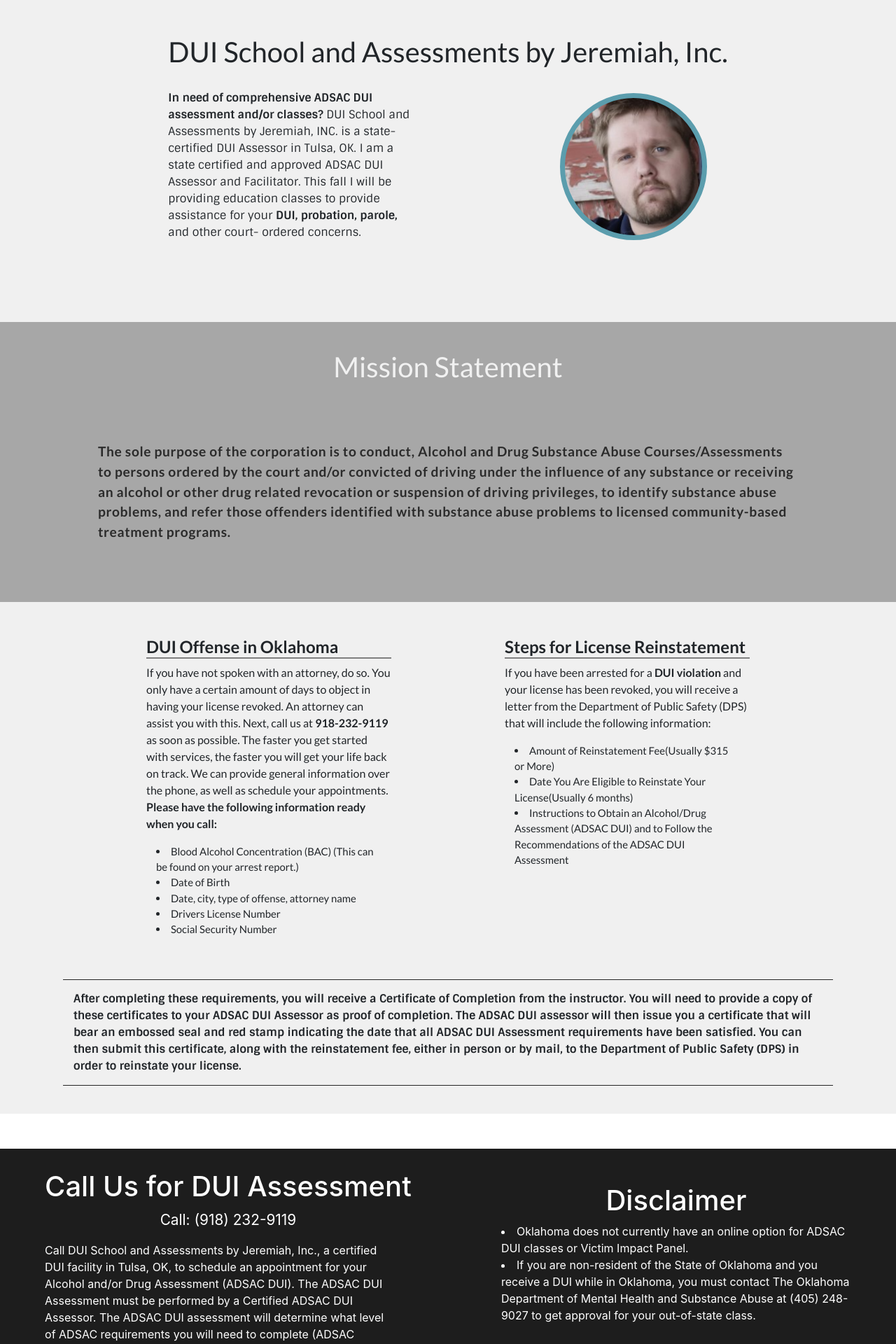
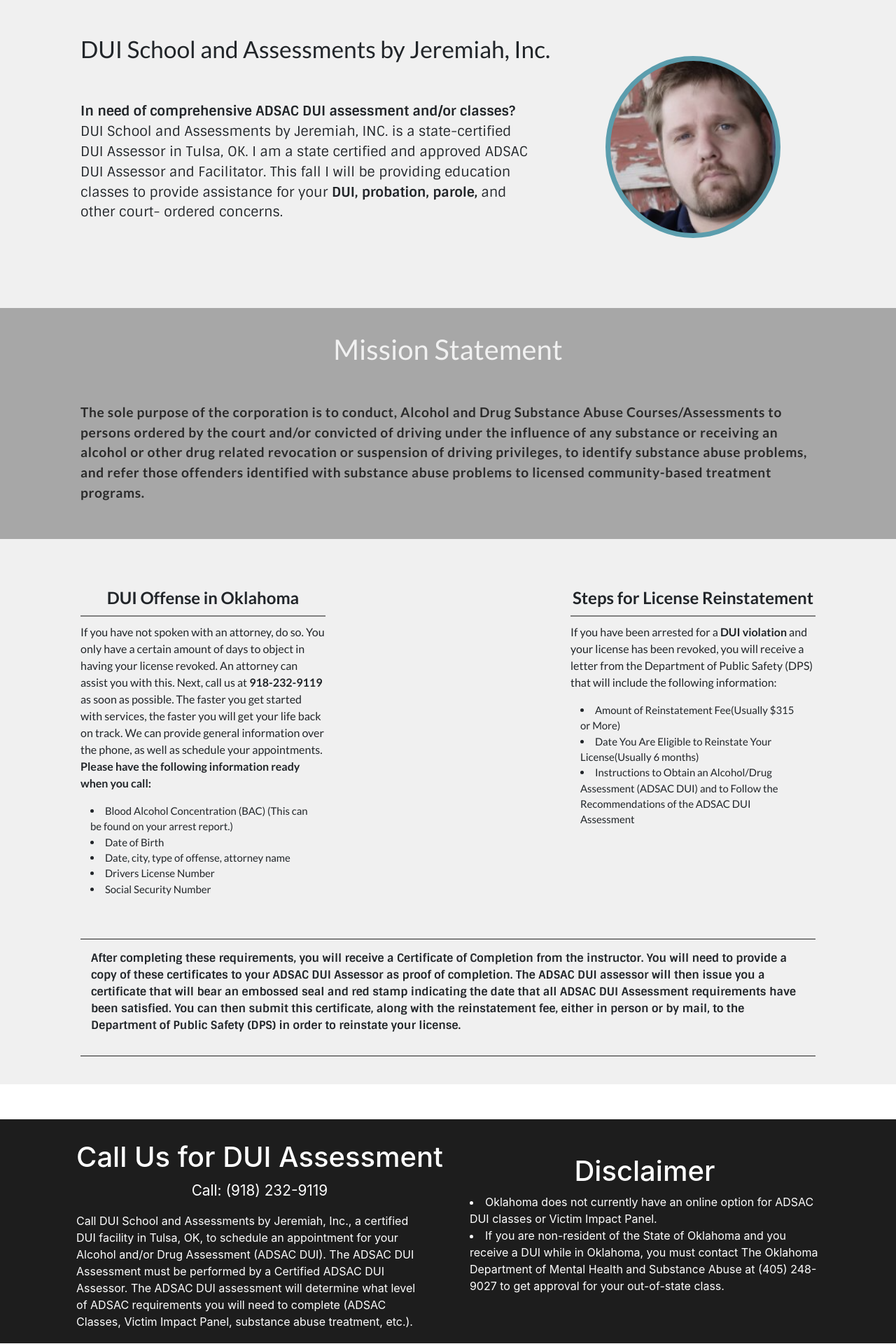
Before and after one commit to markstez05/Jeremiah-Site, a React (Create React App) app: page / in a window 1280 px wide. Shown: the part 860-2780 px from the top of the page at 70% size. Built offline with nearby package versions, Linux system fonts and the light colour scheme; the HTML template or start-up script is replaced by a standard one.

Commit message:
final edits

```diff
--- a/src/App.css
+++ b/src/App.css
@@ -1,6 +1,7 @@
 .App {
   text-align: center;
   overflow-x: hidden;
+
 }
 
 .App-logo {
@@ -23,6 +24,7 @@
   color: #61dafb;
 }
 .footer{
+  position: absolute;
   color:white;
   text-align: left;
   margin-left: 20px;
--- a/src/App.js
+++ b/src/App.js
@@ -11,7 +11,7 @@ class App extends Component {
       <div className="App">
      <NavBar />
       <Main />
-      <Info />
+      <Info id="about" />
       <Contact />
       <footer className="footer">© 2018 Jeremiah Hall, Inc | Site By Sakkey</footer>
       </div>
--- a/src/components/contact.js
+++ b/src/components/contact.js
@@ -6,6 +6,7 @@ class Contact extends Component{
     render(){
         return(
             <div id="contact" className="contact-container">
+            <div className="contact2">
             <div className="disclaimer">
             <h1 className="disclaimer-title">Disclaimer</h1>
     <li>Oklahoma does not currently have an online option for ADSAC DUI classes or Victim
@@ -24,7 +25,7 @@ Substance Abuse at (405) 248-9027 to get approval for your out-of-state class.</
             of ADSAC requirements you will need to complete (ADSAC Classes, Victim Impact
             Panel, substance abuse treatment, etc.).</p>
             </div>
-
+            </div>
             </div>
         )
     }
--- a/src/components/info.js
+++ b/src/components/info.js
@@ -4,19 +4,20 @@ import "../css/info.css"
 class Info extends Component{
     render(){
         return(
-            <div id="about" className="info-box">
+            <div className="info-box">
             <div className="skew-div"></div>
             <div className="info1">
             <div className="title-div">
-            <h1 className="title">DUI School and Assessments by Jeremiah, Inc.</h1>
+            <h1  className="title">DUI School and Assessments by Jeremiah, Inc.</h1>
             <div className="photo-div">
             <p className="title-text"><strong>In need of comprehensive ADSAC DUI assessment and/or classes? </strong>DUI School
         and Assessments by Jeremiah, INC. is a state-certified DUI Assessor in Tulsa, OK. I
         am a state certified and approved ADSAC DUI Assessor and Facilitator. This fall I will
         be providing education classes to provide assistance for your <strong>DUI, probation, parole, </strong>
         and other court- ordered concerns.</p>
-    <div className="photo" ></div></div>
+    <div   className="photo" ></div></div>
         </div>
+        <div id="about"></div>
             <div className="mission">
                 <h1 className="mission-title">Mission Statement</h1>
                 <p className="mission-text">
@@ -25,9 +26,9 @@ class Info extends Component{
         influence of any substance or receiving an alcohol or other drug related revocation or
         suspension of driving privileges, to identify substance abuse problems, and refer those
         offenders identified with substance abuse problems to licensed community-based treatment
-        programs.<div id="info"></div></p>
+        programs.</p>
+    {/* <div id="info"></div> */}
 </div>
-
     <div className="dui-info">
        <div className="dui-text">
          <h3 className="info-title">DUI Offense in Oklahoma</h3>
@@ -39,7 +40,7 @@ class Info extends Component{
                 phone, as well as schedule your appointments. <strong>Please have the following information
                 ready when you call:</strong>
        </p>
-       <li className="list">Blood Alcohol Concentration (BAC) (This can be found on your arrest report.)</li>
+       <li id="info" className="list">Blood Alcohol Concentration (BAC) (This can be found on your arrest report.)</li>
                     <li className="list">Date of Birth</li>
                     <li className="list">Date, city, type of offense, attorney name</li>
                     <li className="list">Drivers License Number</li>
@@ -58,13 +59,15 @@ class Info extends Component{
                     Recommendations of the ADSAC DUI Assessment</li>
        </div>
     </div>
-      <p className="mission-text2">After completing these requirements, you will receive a Certificate of Completion
+    <div className="mission-text2">
+      <p>After completing these requirements, you will receive a Certificate of Completion
       from the instructor. You will need to provide a copy of these certificates to your ADSAC
       DUI Assessor as proof of completion. The ADSAC DUI assessor will then issue you a
       certificate that will bear an embossed seal and red stamp indicating the date that all
       ADSAC DUI Assessment requirements have been satisfied. You can then submit this
       certificate, along with the reinstatement fee, either in person or by mail, to the
       Department of Public Safety (DPS) in order to reinstate your license.</p>
+      </div>
       </div>
             </div>
         )
--- a/src/components/nav.js
+++ b/src/components/nav.js
@@ -13,7 +13,16 @@ class NavBar extends Component{
     if (isTop !== this.state.isTop) {
       this.setState({ isTop });
     }
-      })
+      });
+      document.querySelectorAll('a[href^="#"]').forEach(anchor => {
+        anchor.addEventListener('click', function (e) {
+            e.preventDefault();
+
+            document.querySelector(this.getAttribute('href')).scrollIntoView({
+                behavior: 'smooth'
+            });
+        });
+    });
     };
 
 
--- a/src/css/contact.css
+++ b/src/css/contact.css
@@ -1,13 +1,18 @@
 .contact-container{
+    display: flex;
+    justify-content:center;
     margin-top:50px;
+    background-color: rgb(29, 29, 29);
+    height: 320px;
+    margin-bottom: 30px;
+    width: 100%;
+}
+.contact2{
     display: flex;
     flex-direction: row-reverse;
     align-items: flex-start;
     justify-content: space-around;
-    width: 100%;
-    background-color: rgb(29, 29, 29);
-    height: 320px;
-    margin-bottom: 30px;
+    width: 1100px;
 }
 .contact-text{
     display: flex;
@@ -54,7 +59,7 @@
     }
 }
 @media (max-width: 650px){
-    .contact-container{
+    .contact2{
         margin-top:30px;
         display: flex;
         flex-direction: column-reverse;
--- a/src/css/info.css
+++ b/src/css/info.css
@@ -25,17 +25,25 @@
 .title-div{
     display: flex;
     flex-direction: column;
+    /* justify-content: center; */
+    max-width: 1050px;
+    /* border-bottom: 2px solid gray; */
+    width: 85%;
 }
 .title{
     margin-top: -100px;
-    font-size: 2.5rem;
+    font-size: 2.1rem;
+    text-align: left;
+    /* padding-bottom: 15px;
+    border-bottom: 2px solid gray; */
     z-index: 1;
-    margin-bottom: 20px;
+    margin-bottom: 0px;
 }
 .title-text{
-    margin-top: 10px;
+    margin-top: 55px;
     z-index: 1;
-    width: 350px;
+    font-size: 1.2rem;
+    width: 650px;
     text-align: left;
     font-family: 'Sintony', sans-serif;
 }
@@ -46,12 +54,14 @@
     justify-content: space-between;
 }
 .photo{
-    margin-top: 15px;
-    margin-right: 30px;
+    margin-top: -10px;
+    margin-bottom: 0px;
+    margin-right: 50px;
+    margin-left: 10px;
     border-radius: 100%;
     border: 7px solid rgba(91, 157, 173);
-    width: 210px;
-    height: 210px;
+    width: 250px;
+    height: 260px;
     background-repeat: no-repeat;
     background-size: cover;
     background-position-y: -30px;
@@ -66,20 +76,22 @@
     align-items: center;
     width: 100%;
     min-width: 100%;
-    height: 400px;
-    padding: 10px;
+    height: 330px;
+    padding: 0px;
     background-color: rgb(167, 167, 167);
     margin-top: 100px;
-    margin-bottom: 50px;
+    margin-bottom: 70px;
     font-weight: 700;
     color: rgb(241, 241, 241);
 }
 .mission-title{
-    margin-top:30px;
+    margin-top:35px;
+    margin-bottom: 0px;
 }
 .mission-text{
+    margin-bottom: 0px;
     width:85%;
-    max-width: 1000px;
+    max-width: 1050px;
     font-size: 1.2rem;
     margin:auto;
     color: rgb(43, 43, 43);
@@ -91,7 +103,8 @@
     border-bottom: 1px solid rgb(37, 37, 37);
     font-size: 1rem;
     text-align: left;
-    max-width: 1100px;
+    width: 80%;
+    max-width: 1050px;
     margin-top: 40px;
     margin-bottom: 40px;
     padding: 15px;
@@ -100,17 +113,21 @@
 }
 .info-title{
     border-bottom: 2px solid gray;
+    text-align: center;
+    padding-bottom: 10px;
+    margin-bottom: 10px;
 }
 .dui-info{
     display: flex;
-    justify-content: space-around;
-    width: 80%;
+    justify-content: space-between;
+    width: 85%;
     margin-bottom: 20px;
-    max-width: 1100px;
+    max-width: 1050px;
+    font-size: 1rem;
 }
 .dui-text{
     text-align: left;
-    max-width: 500px;
+    max-width: 480px;
 }
 .list{
     width: 92%;
@@ -141,6 +158,9 @@
         width: 85%;
         margin-bottom: 20px;
     }
+    .photo{
+        margin-top:40px;
+    }
 }
 @media (max-width: 650px){
     .skew-div{
@@ -151,10 +171,12 @@
         width: 90%;
     }
     .title{
+        text-align: center;
         margin-top: -100px;
         font-size: 1.5rem;
     }
     .title-text{
+        width: 350px;
         margin-top: 10px;
         z-index: 1;
         font-size: .8rem;
--- a/src/css/nav.css
+++ b/src/css/nav.css
@@ -6,6 +6,7 @@
     width: 100%;
     background-color: rgba(169, 169, 197, 0);
     z-index: 3;
+    transition: all ease-in .5s;
 }
 .navbar1{
     display:flex;
```
Also changed, not shown: 1 other file (tests, documents, lock files or other folders).
